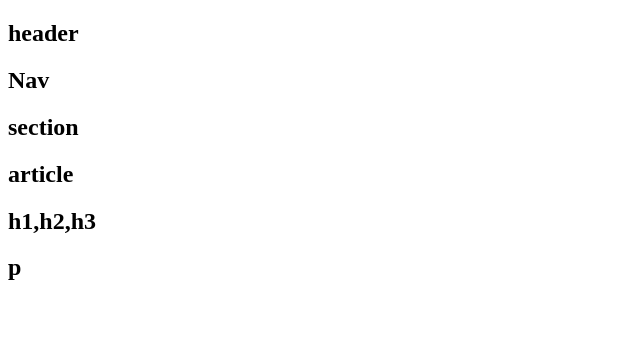
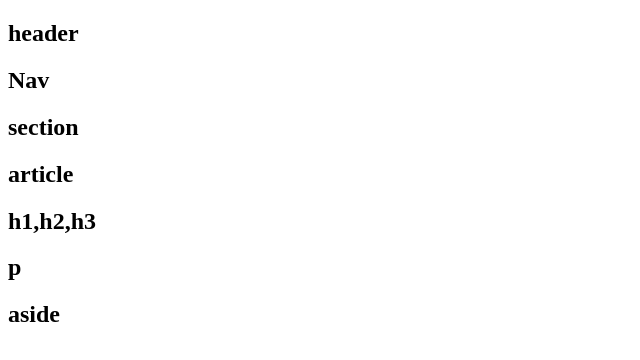
Before and after one commit to ahok89/HW-Wireframe, a plain HTML site: page index.html in a window 1280 px wide. Shown: the full height of the page, 0-640 px from the left. Drawn offline with Linux system fonts and the light colour scheme.

Commit message:
added section aside

```diff
--- a/index.html
+++ b/index.html
@@ -16,6 +16,7 @@
     <div class="container">
         <section id="nav">
             <h2>Nav</h2>
+    </div>
 
     <div class="container">
         <section id="section">
@@ -32,6 +33,16 @@
             <div class="container">
                 <section id="p">
                     <h2>p</h2>
+    </div>
+
+    <div class="container">
+        <section id="aside">
+            <h2>aside</h2>
+    </div>
+
+    <div class="container">
+
+    </div>
 
 
 
```
